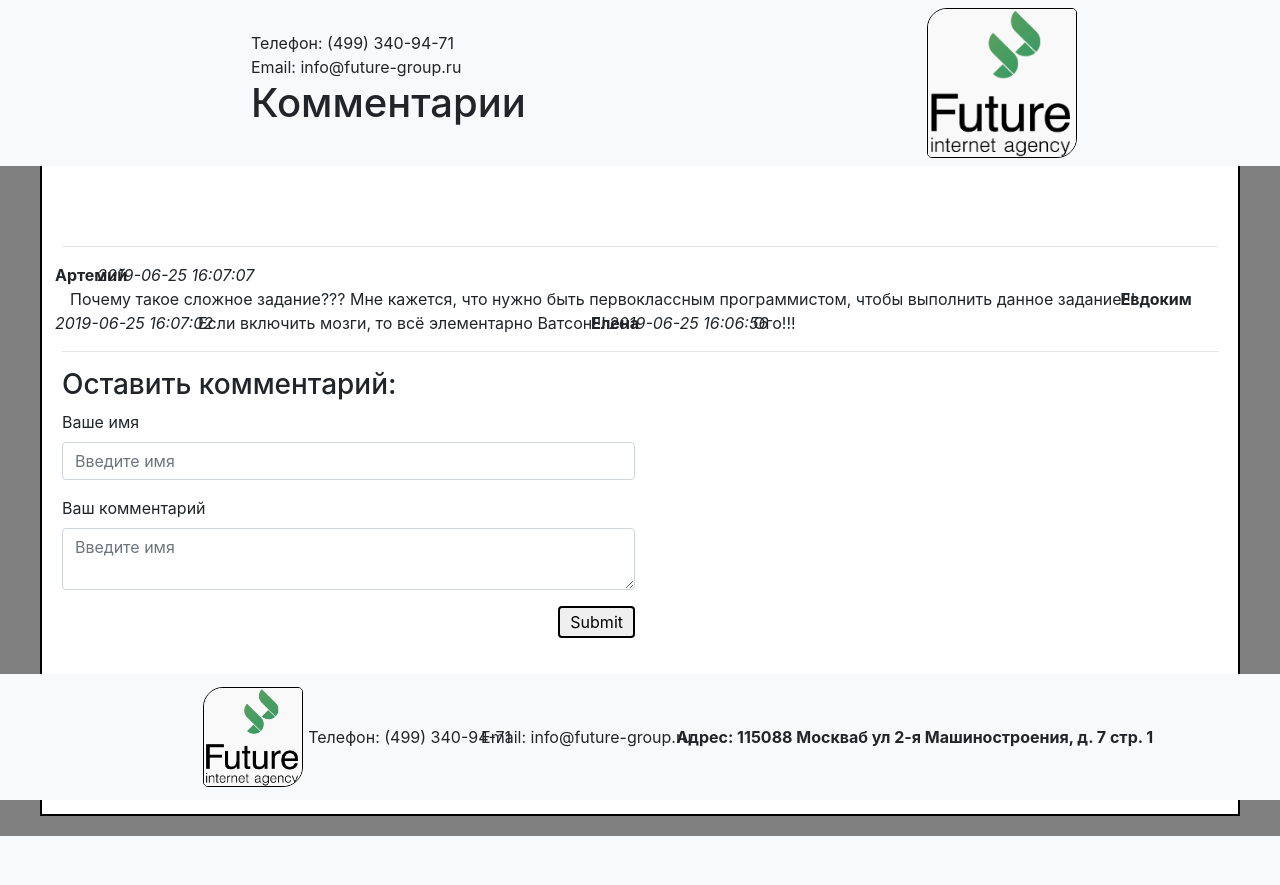
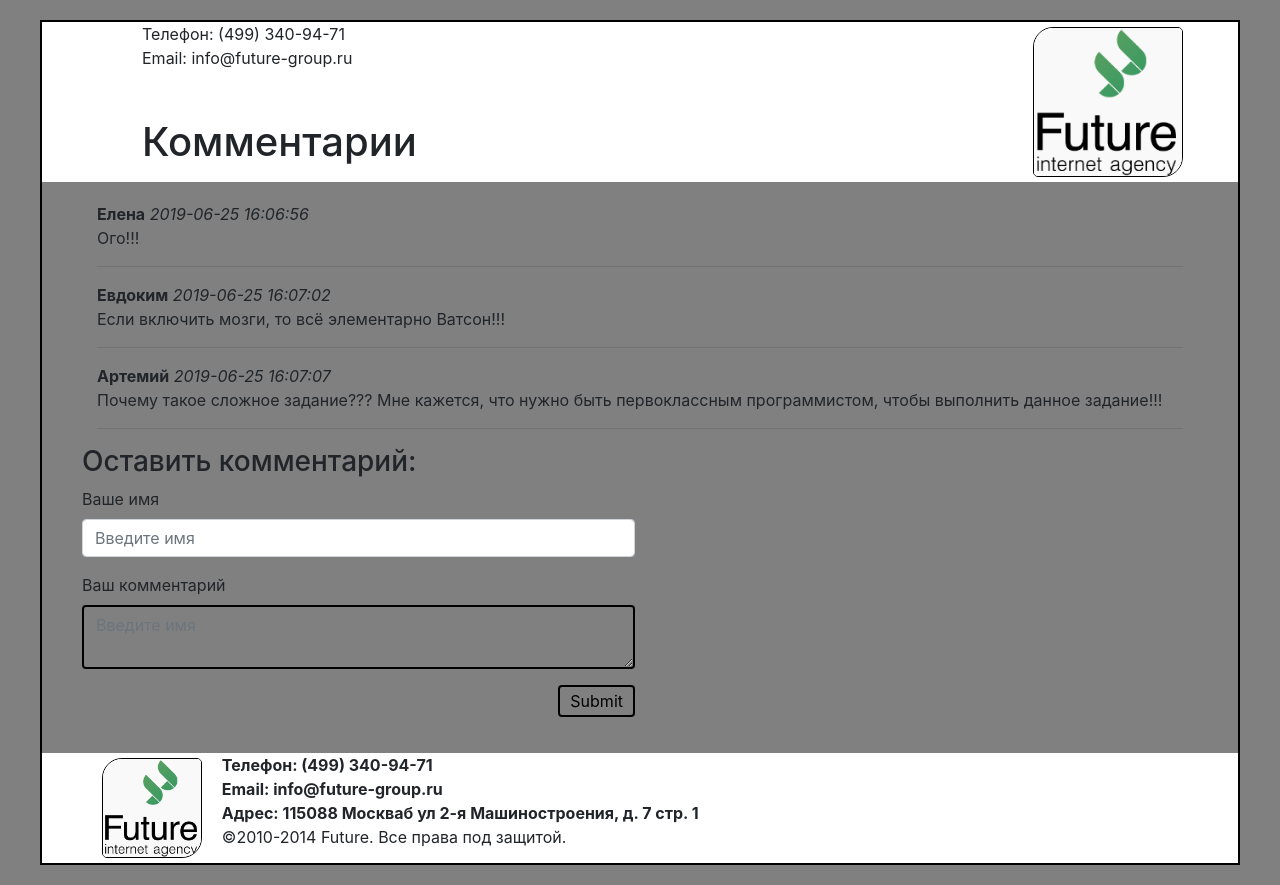
Before and after one commit to Aidin777/example, a PHP site: page / in a window 1280 px wide. Before the commit the page ends 836 px from the top, so only its background shows below. Run offline with PHP 8.4, Linux system fonts and the light colour scheme; data comes from the database, SQL or seed files in the repository; both versions use the stored data as it was after the commit; data that the repository does not hold is empty.

Commit message:
Забыл назвать кнопку отправки формы.

```diff
--- a/css/main.css
+++ b/css/main.css
@@ -1,5 +1,6 @@
 body{
 	background-color: grey;
+	padding: 50px auto;
 }
 
 .main-container{
@@ -7,18 +8,27 @@ body{
 	width: 1200px;
 	border: 2px solid black;
 	margin: 20px auto;
-	padding: 40px 20px;
+	padding: 0px;
+	background-color: grey;
+}
+.content-container{
+	padding: 20px 40px;
 }
 .headcontent{
 	text-align: left;
-	padding-left: 250px;
+	padding: auto 20px;
+	padding-left: 100px;
+	height: 160px;
+	background-color: white;
 }
 .logo{
 	border-radius: 20px 5px 20px 5px;
 	height: 150px;
 	width: 150px;
 	border: 1px solid black;
-	margin-right: 15%;
+	margin-top: 5px;
+	margin-right: 5%;
+	float: right;
 }
 
 .logo-small{
@@ -28,7 +38,7 @@ body{
 	width: 100px;
 	border: 1px solid black;
 	float: left;
-	margin-left: ;
+	margin-left: 5%;
 
 }
 .send{
@@ -36,4 +46,23 @@ body{
 	border: 2px solid black;
 	padding: 2px 10px;
 	float: right;
+	background-color: grey;
 }
+.send-form{
+	border: 2px solid black;
+	background-color: grey;
+}
+.dop_margin{
+	margin-right: 25px;
+}
+.info{
+	display: inline;
+}
+.footer{
+	background-color: white;
+	height: 110px;
+}
+
+.comment{
+	display: inline;
+}
--- a/index.php
+++ b/index.php
@@ -1,5 +1,7 @@
 <?php
-include('model/startup.php');
+
+// include('model/startup.php');
 include('model/model.php');
 include('views/v_index.php');
+
 ?>
--- a/model/model.php
+++ b/model/model.php
@@ -2,13 +2,11 @@
 
 	$conn = mysqli_connect('localhost', 'root', 'mysql', 'example');
 	mysqli_query($conn, 'SET NAMES utf8');
-	$table = 'future';
 
 	function showAllComments(){
 
 		global $conn;
-		global $table;
-		$query = "SELECT * FROM $table ORDER BY id DESC";
+		$query = "SELECT * FROM future ORDER BY id";
 
 		$res = mysqli_query($conn, $query);
 
@@ -17,15 +15,14 @@
 			$rows[] = $row;
 
 		}
-
 		return $rows;
 	}
 
 	function insertComment($name, $comment){
 		global $conn;
-		global $table;
 
-		$query = "INSERT INTO $table (`name`, `comment`) VALUES ('$name', '$comment')";
+
+		$query = "INSERT INTO future (`id`, `name`, `data`, `comment`) VALUES ( NULL, '$name', CURRENT_TIMESTAMP, '$comment')";
 
 		$result = mysqli_query($conn, $query);
 
--- a/views/v_index.php
+++ b/views/v_index.php
@@ -1,3 +1,8 @@
+<?php
+if($_POST['send']){
+	insertComment($_POST['login'], $_POST['comment']);
+}
+?>
 <!doctype html>
 <html lang="ru">
 <head>
@@ -9,115 +14,101 @@
 </head>
 <body>
 
-<br>
-<br>
-<br>
-<br>
+<div class="main-container">
 
-<nav class="navbar navbar-light bg-light justify-content-between fixed-top">
+	<div class="headcontent">
+		<img  src="img/logo.png" class="logo" alt="">
+		<div class="row">
+				Телефон: (499) 340-94-71
+		</div>
+		<div class="row">
+				Email: info@future-group.ru
+		</div>
+		<br><br>
+		 <div class="row">
+			<h1>Комментарии</h1>
+		</div>
+	</div>
+	<div class="content-container">
+		<div class="container">
+			<?php
+				$rows[] = showAllComments();
 
-<div class="headcontent">
-	<div class="row">
+				foreach($rows as $row => $value){
+					foreach($value as $val){ ?>
+					<div class="comment ">
+						<div class=" dop_margin ">
+							<b><?=$val['name']?></b> <i><?=$val['data']?></i>
+						</div>
+					</div>
 
-			Телефон: (499) 340-94-71
+					<div class="row">
+						<div class="col">
+							<?=$val['comment']?>
+						</div>
+
+					</div><hr>
+
+			<?} } ?>
 
 	</div>
-	<div class="row">
-
-			Email: info@future-group.ru
-
-	</div>
-	 <div class="row">
-		<h1>Комментарии</h1>
-	</div>
-</div>
-    <img  src="img/logo.png" class="logo" alt="">
-</nav>
-
-<div class="main-container">
-<br>
-<br>
-<br>
-<hr>
-<div class="container">
-	<div class="row">
-		<?php
-			$rows[] = showAllComments();
-
-			foreach($rows as $row => $value){
-				// echo '<pre>';
-				// var_dump($value);
-				// echo '</pre>';
-
-
-				foreach($value as $val){ ?>
-
-
-
-				<div class="row">
-
-						<b><?=$val['name']?></b> <br>
-
-				</div>
-				<div class="row">
-
-						<i><?=$val['data']?></i>
-
-				</div>
-
-
-				<?=$val['comment']?>
 
 
 
 
-			<?} } ?>
+	<h3>Оставить комментарий:</h3>
+	<form action="#" method="post">
+
+		<div class="form-row">
+		    <div class="form-group col-md-6">
+		      <label for="inputEmail4">Ваше имя</label>
+		      <input type="text" class="form-control" id="inputEmail4" placeholder="Введите имя" name="login" required>
+		    </div>
+		  </div>
+		<div class="form-row">
+		    <div class="form-group col-md-6">
+		      <label for="inputComment5">Ваш комментарий</label>
+		      <textarea  type="email" class="form-control send-form" id="inputComment5" placeholder="Введите имя" name="comment" required></textarea>
+		    </div>
+		</div>
+		<div class="form-row">
+		    <div class="form-group col-md-6">
+		      <input type="submit" class="send" name="send">
+		    </div>
+		</div>
+	</form>
+
+
+</div>
+
+	<div class="footer">
+		<img  src="img/logo.png" class="logo-small" alt="">
+
+	    <div class="row">
+			<b>Телефон: (499) 340-94-71</b>
+	    </div>
+		 <div class="row">
+			<b>Email: info@future-group.ru</b>
+		 </div>
+		<div class="row">
+			<b>Адрес: 115088 Москваб ул 2-я Машиностроения, д. 7 стр. 1</b>
+		 </div>
+
+		<div class="row">
+			&copy;2010-2014 Future. Все права под защитой.
+		 </div>
+
 	</div>
+
+
 </div>
 
 
 
-<hr>
-<h3>Оставить комментарий:</h3>
-<form action="">
 
-	<div class="form-row">
-	    <div class="form-group col-md-6">
-	      <label for="inputEmail4">Ваше имя</label>
-	      <input type="email" class="form-control" id="inputEmail4" placeholder="Введите имя">
-	    </div>
-	  </div>
-	<div class="form-row">
-	    <div class="form-group col-md-6">
-	      <label for="inputComment5">Ваш комментарий</label>
-	      <textarea  type="email" class="form-control" id="inputComment5" placeholder="Введите имя"></textarea>
-	    </div>
-	</div>
-	<div class="form-row">
-	    <div class="form-group col-md-6">
-	      <input type="submit" class="send">
-	    </div>
-	</div>
-</form>
-<br>
-<br>
-<br>
-<br>
-<br>
-</div>
-	<nav class="navbar navbar-light bg-light fixed-bottom ">
 
-	    <img  src="img/logo.png" class="logo-small" alt="">
-	    <div class="row">
-			Телефон: (499) 340-94-71
-	    </div>
-		 <div class="row">
-			Email: info@future-group.ru
-		 </div>
-		<br>
-		<b>Адрес: 115088 Москваб ул 2-я Машиностроения, д. 7 стр. 1</b>
-	    <hr>
-	</nav>
+
+
 
 
 
```
Also changed, not shown: example.sql (added, +66 -0 lines), 1 other file.
